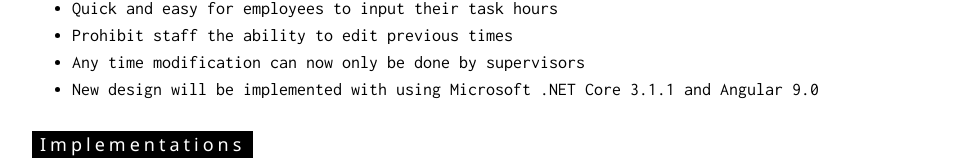
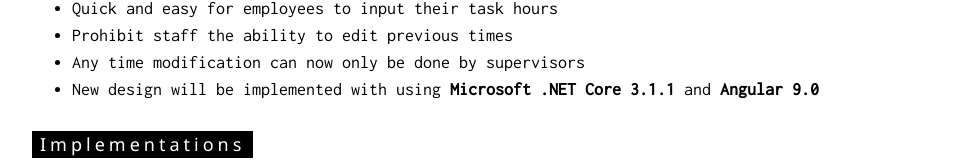
Before and after one commit to teampywebsite/teampywebsite.github.io, a plain HTML site: page index.html in a window 1280 px wide. Shown: the part 1004-1170 px from the top of the page, without its empty margins (158-1112 px from the left). Drawn offline with nearby package versions, Linux system fonts and the light colour scheme.

Commit message:
more boldface

```diff
--- a/index.html
+++ b/index.html
@@ -77,7 +77,7 @@ body, html {
 			<li>Quick and easy for employees to input their task hours</li>
 			<li>Prohibit staff the ability to edit previous times</li>
 			<li>Any time modification can now only be done by supervisors</li>
-			<li>New design will be implemented with using Microsoft .NET Core 3.1.1 and Angular 9.0</li>
+			<li>New design will be implemented with using <strong>Microsoft .NET Core 3.1.1</strong> and <strong>Angular 9.0</strong></li>
 		</ul>
 	</p>
   </div>
```
